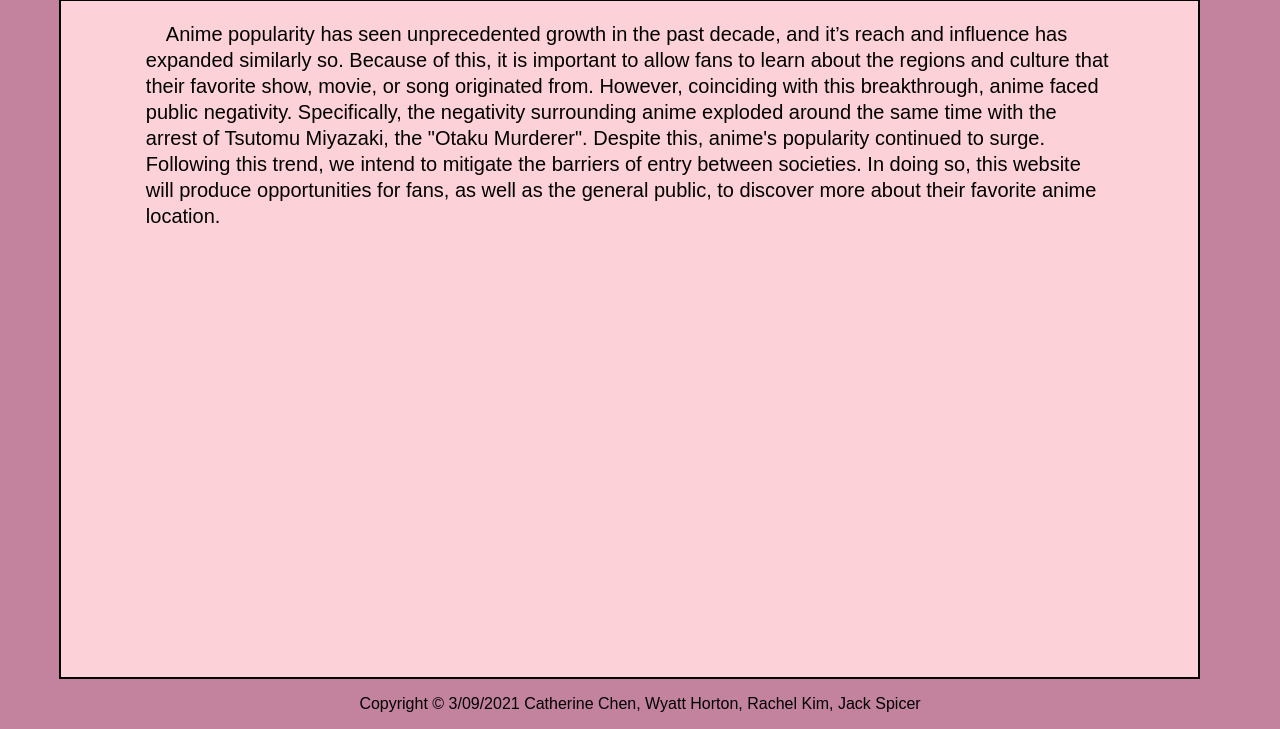
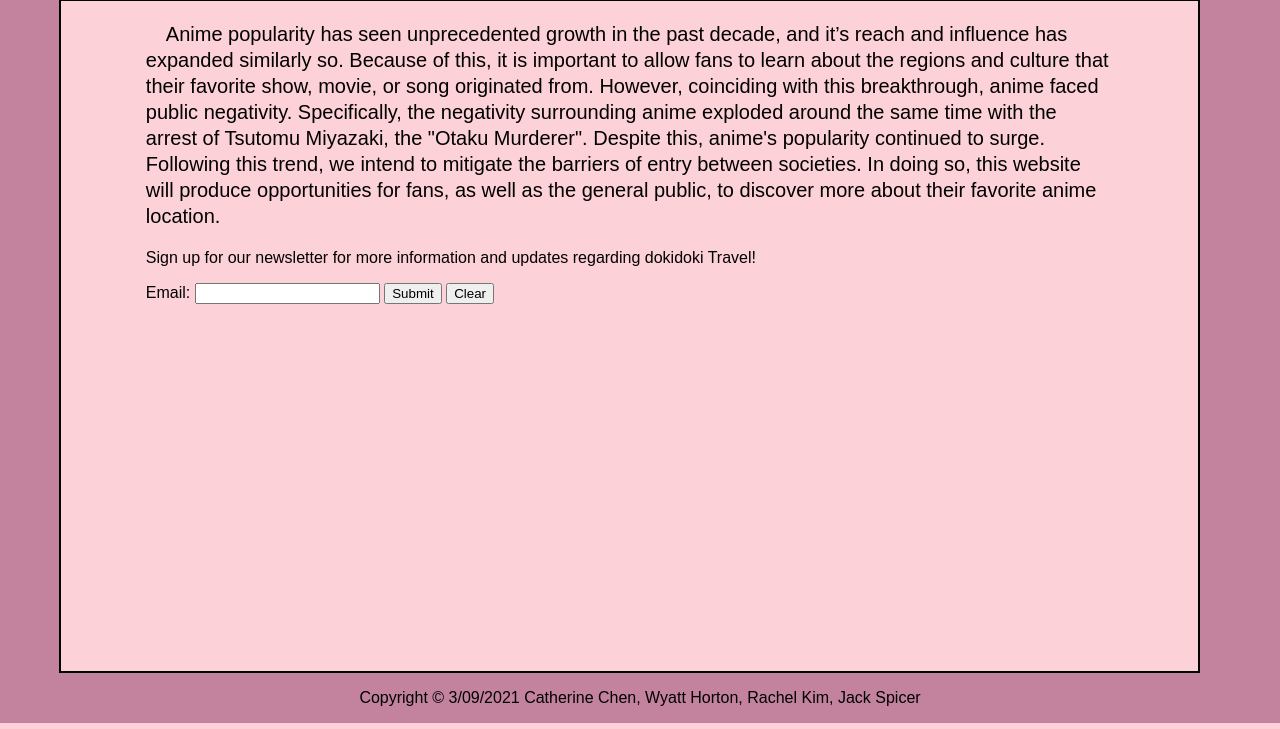
Before and after one commit to hortonwhy/-Travel, a PHP site: page /aboutUs.html in a window 1280 px wide. Shown: the part 118-847 px from the top of the page. Run offline with PHP 8.4, Linux system fonts and the light colour scheme.

Commit message:
broke the map

```diff
--- a/aboutUs.html
+++ b/aboutUs.html
@@ -35,16 +35,17 @@
               <p class="body-text">
                 &emsp;Anime popularity has seen unprecedented growth in the past decade, and it’s reach and influence has expanded similarly so. Because of this, it is important to allow fans to learn about the regions and culture that their favorite show, movie, or song originated from. However, coinciding with this breakthrough, anime faced public negativity. Specifically, the negativity surrounding anime exploded around the same time with the arrest of Tsutomu Miyazaki, the "Otaku Murderer". Despite this, anime's popularity continued to surge. Following this trend, we intend to mitigate the barriers of entry between societies. In doing so, this website will produce opportunities for fans, as well as the general public, to discover more about their favorite anime location.
               </p>
+            <form id="email">
+              <p>Sign up for our newsletter for more information and updates regarding dokidoki Travel!</p>
+              <label>Email: </label><input type="text">
+              <input type="submit" value ="Submit" onclick="validateMail('email')">
+              <input type="reset" value="Clear"
+              </table>
+            </form>
             </div>
-                <!-- Content -->
-            </p>
-            <p>
-                <!-- Content -->
-            </p>
         </div>
 
     </div>
-
     <div id="footer">
         <p>Copyright © 3/09/2021  Catherine Chen, Wyatt Horton, Rachel Kim, Jack Spicer</p>
     </div>
--- a/index.html
+++ b/index.html
@@ -9,6 +9,7 @@
     <meta name="author" content="ENTER NAME HERE">
   <link rel="stylesheet" href="main.css">
   <script src="script.js" defer></script>
+  <script src="navBar.js" defer></script>
 </head>
 
 <body>
--- a/main.css
+++ b/main.css
@@ -99,8 +99,6 @@ body {
   width: 50%;
   position: absolute;
   top: 80px;
-
-
 }
 
 .body-text {
--- /dev/null
+++ b/navBar.js
@@ -0,0 +1,2 @@
+function drawBar() {
+}
--- a/script.js
+++ b/script.js
@@ -1,14 +1,11 @@
 var showingDetail = false;
-<<<<<<< HEAD
 var mouseX, mouseY;
 
-/
-  save mousePos for creating a box later
+  //save mousePos for creating a box later
 function getMousePos(event) {
   mouseX = event.clientX; mouseY = event.clientY;
 }
 document.addEventListener("click", getMousePos);
-=======
 var OFFSETX = 100;
 var OFFSETY = 100;
 
@@ -19,9 +16,9 @@ function showDetail (region) {
 
 }
 
-function createBox (node, name, xX, yY) {
-=======
+
 function createBox (event, node, name) {
+  console.log(node);
   console.log(event.clientX);
 
   if (showingDetail) {
@@ -48,10 +45,15 @@ function createBox (event, node, name) {
   }
  }
 
-
 function echo (name) {
   //document.getElementById('japan').firstChild.data = name;
   console.log(name)
 function displayName (name) {
   document.getElementById('testP').innerHTML = name;
 }
+
+// should just be the id for the form
+function validateMail(id) {
+  emailForm = document.getElementById(id);
+  console.log(emailForm)
+}
```
